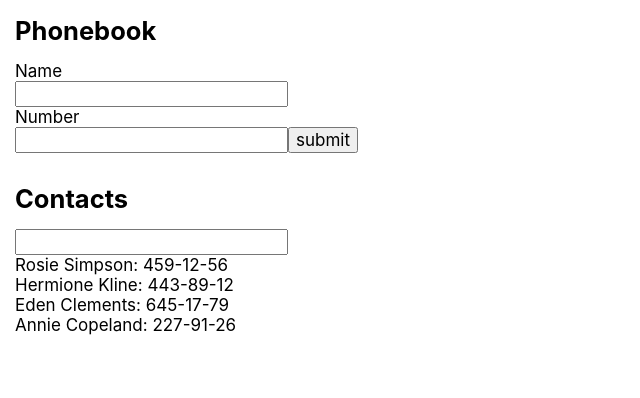
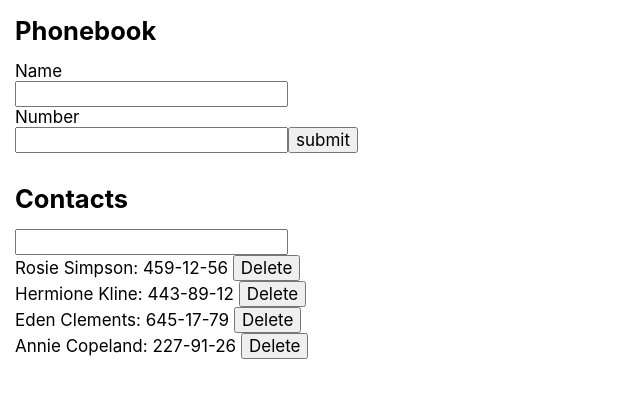
Before and after one commit to artipavl/goit-react-hw-02-phonebook, a React (Create React App) app: page / in a window 1280 px wide. Shown: the top 398 px of the page, without its empty margins (0-640 px from the left). Built offline with nearby package versions, Linux system fonts and the light colour scheme.

Commit message:
Додає видалення контактів

```diff
--- a/src/components/App.jsx
+++ b/src/components/App.jsx
@@ -49,6 +49,26 @@ export class App extends Component {
     });
   };
 
+  deleteContact = e => {
+    // console.log(e.target.dataset.id)
+    const edEl = e.target.dataset.id;
+    const { contacts } = this.state;
+    let indexEl;
+    for (let i = 0; i < contacts.length; i++) {
+      if (contacts[i].id === edEl) {
+        indexEl = i;
+      }
+    }
+    console.log(indexEl);
+    this.setState(state => {
+      const stateRed = [...state.contacts];
+      stateRed.splice(indexEl, 1);
+      return {
+        ...state,
+        contacts: stateRed,
+      };
+    });
+  };
 
   render() {
     return (
@@ -58,7 +78,11 @@ export class App extends Component {
         </Section>
         <Section title="Contacts">
           <Filter input={this.inputForm} />
-          <Contacts contacts={this.state.contacts} filter={this.state.filter} />
+          <Contacts
+            contacts={this.state.contacts}
+            filter={this.state.filter}
+            deleteContact={this.deleteContact}
+          />
         </Section>
       </>
     );
--- a/src/components/Contacts/Contacts.jsx
+++ b/src/components/Contacts/Contacts.jsx
@@ -1,4 +1,4 @@
-export const Contacts = ({ contacts, filter }) => {
+export const Contacts = ({ contacts, filter,deleteContact }) => {
 
     return (
         <ul>
@@ -6,7 +6,7 @@ export const Contacts = ({ contacts, filter }) => {
                 const nameOwer = name.toLowerCase();
                 const numberOwer = number.toLowerCase();
                 const filterOwer = filter.toLowerCase();
-                return (nameOwer.includes(filterOwer) || numberOwer.includes(filterOwer)) && (<li key={id}>{name}: {number}</li>)
+                return (nameOwer.includes(filterOwer) || numberOwer.includes(filterOwer)) && (<li key={id}>{name}: {number} <button data-id={id} type="button" onClick={deleteContact}>Delete</button></li>)
             })}
     </ul>
 
```
